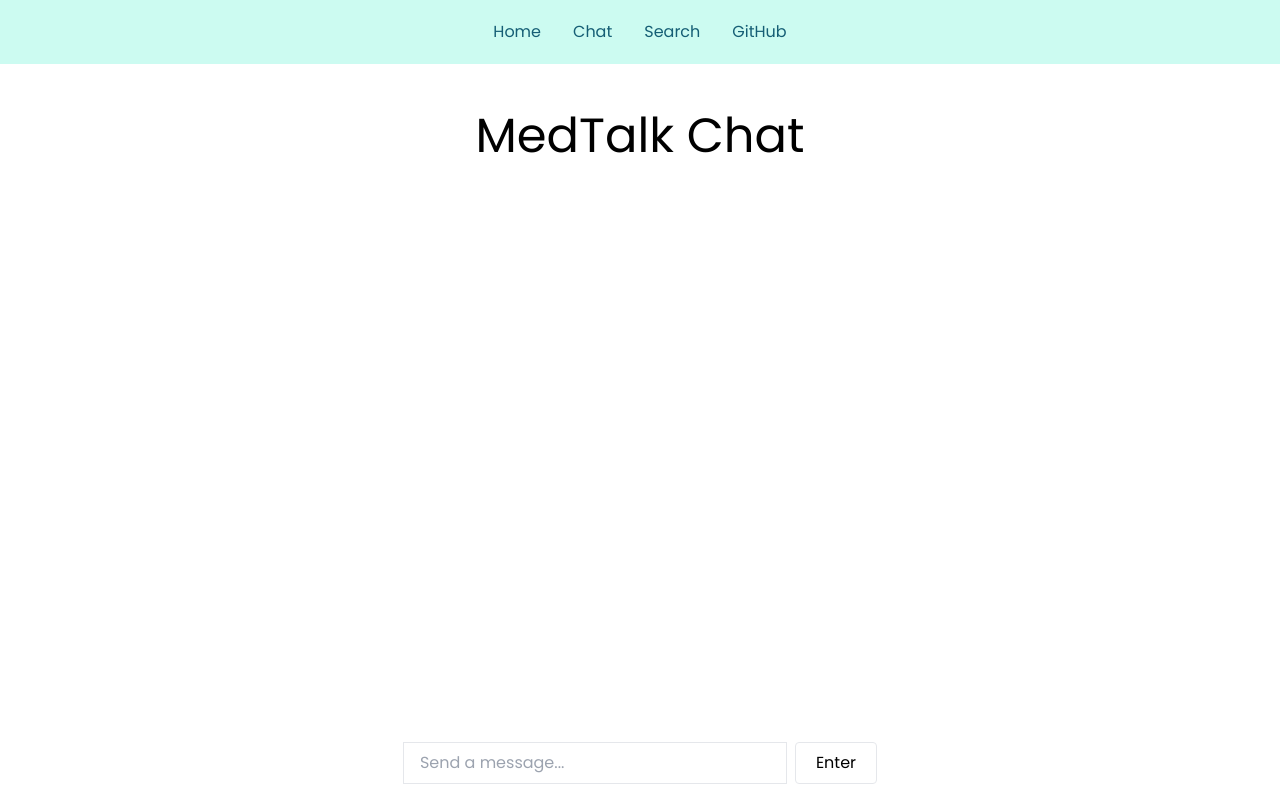
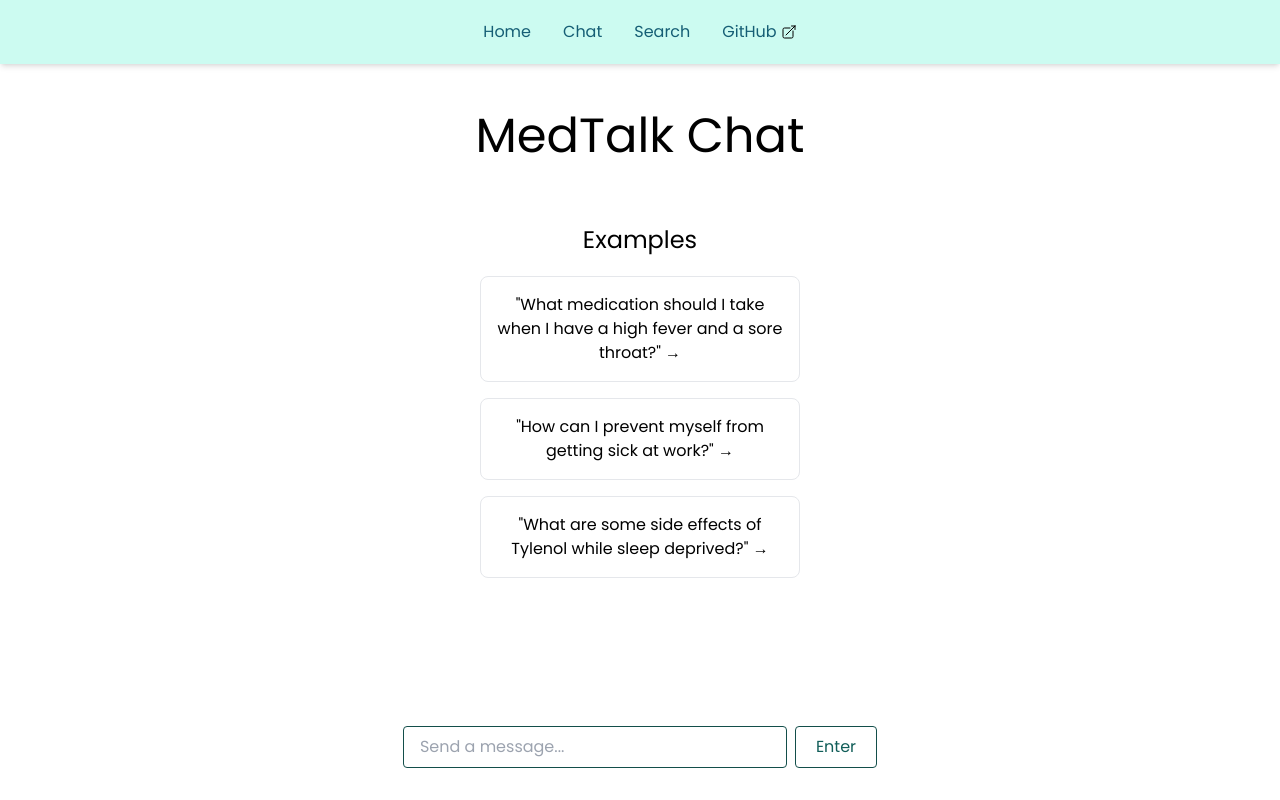
Before and after one commit to solunian/lahacks-product, a SvelteKit app: page /chat in a window 1280 px wide. Built offline with nearby package versions, Linux system fonts and the light colour scheme.

Commit message:
havent pushed in a while... heres some ui improvments

```diff
--- /dev/null
+++ b/src/lib/components/Example.svelte
@@ -0,0 +1,8 @@
+<script>
+    export let prompt;
+</script>
+
+
+<button class="border w-80 p-4 rounded-lg">
+    {`"${prompt}" →`}
+</button>
--- /dev/null
+++ b/src/lib/components/Examples.svelte
@@ -0,0 +1,19 @@
+<script>
+    import Example from "./Example.svelte";
+
+    const examples = [
+        "What medication should I take when I have a high fever and a sore throat?",
+        "How can I prevent myself from getting sick at work?",
+        "What are some side effects of Tylenol while sleep deprived?"
+    ]
+</script>
+
+<div class="flex flex-row justify-center mt-16">
+    <div class="flex flex-col justify-center gap-4">
+        <h1 class="text-2xl mb-1 text-center">Examples</h1>
+
+        {#each examples as example}
+            <Example prompt={example}/>
+        {/each}
+    </div>
+</div>
--- a/src/lib/components/Message.svelte
+++ b/src/lib/components/Message.svelte
@@ -1,21 +1,28 @@
 <script>
     export let text;
     export let count;
+    export let oldSearchText;
 
     const isYou = count % 2 == 0;
-    let color = (isYou) ? "bg-white" : "bg-gray-300";
+    let color = (isYou) ? "bg-teal-50" : "bg-gray-200";
 </script>
 
 <div id="stream" class={`${color} h-auto flex-grow p-5 rounded break-words border-y`}>
     {#if isYou}
-        <div class="text-right">
-            <h6 class="text-sm italic">You</h6>
+        <div class="text-right flex flex-col gap-2">
+            <h6 class="italic text-gray-500">You</h6>
             {text}
         </div>
     {:else}
-        <div class="text-left">
-            <h6 class="text-sm italic">Bot</h6>
-            {text}
+        <div class="text-left flex flex-col gap-3">
+            <h6 class="italic text-blue-500">Bot</h6>
+            <p>
+                {text}
+            </p>
+            <a href={`https://www.google.com/search?q=${oldSearchText}`} target="_blank">
+                <button class="text-sm border border-gray-400 py-1 px-3 rounded hover:bg-blue-400 hover:text-white duration-100">
+                ask google!
+            </button></a>
         </div>
     {/if}
 
@@ -25,6 +32,6 @@
 
 <style>
     #stream {
-        width: 40rem;
+        width: 36rem;
     }
 </style>
--- a/src/lib/components/Navbar.svelte
+++ b/src/lib/components/Navbar.svelte
@@ -1,6 +1,13 @@
-<nav class="flex flex-row justify-center gap-8 bg-teal-100 text-cyan-800 py-5 sticky top-0 z-50">
+<script>
+    import NewPageSvg from "./NewPageSvg.svelte";
+</script>
+
+
+<nav class="flex flex-row justify-center gap-8 bg-teal-100 text-cyan-800 py-5 sticky top-0 z-50 shadow-md">
     <a href="/">Home</a>
     <a href="/chat">Chat</a>
     <a href="/search">Search</a>
-    <a href="https://github.com/solunian/medtalk" target="_blank">GitHub</a>
+    <a href="https://github.com/solunian/medtalk" target="_blank" class="flex flex-row">
+        GitHub <NewPageSvg/>
+    </a>
 </nav>
--- /dev/null
+++ b/src/lib/components/NewPageSvg.svelte
@@ -0,0 +1,6 @@
+<script>
+    import newPageSVG from "$lib/images/newpage.svg";
+
+</script>
+
+<img src={newPageSVG} alt="" height={16} width={16} class="ml-1"/>
--- a/src/routes/chat/+page.svelte
+++ b/src/routes/chat/+page.svelte
@@ -1,19 +1,24 @@
 <script>
     import Message from "$lib/components/Message.svelte";
     import MessageClient from "$lib/data/client.js";
+    import Examples from "../../lib/components/Examples.svelte";
 
     let userInput = "";
     let stream = [];
 
     const handleSubmit = () => {
+
         // console.log(userInput);
         const client = new MessageClient('https://conversation-api-test.yarn.network/conversation', userInput, []);
-        stream = [...stream, userInput];
+        stream = [...stream, userInput, ""];
         client.connect();
-        client.on('newtext', (text) => console.log('Received new text:', text));
+        client.on('newtext', (text) => {
+            console.log('Received new text:', text);
+            stream[stream.length - 1] += " " + text;
+        });
         client.on('finaltext', (text, links) => {
             console.log('Received final:', text, links)
-            stream = [...stream, text]; // append links[]
+            stream = [...stream.slice(0, stream.length - 1), text]; // append links[]
         });
         client.on('error', (event) => console.log('Error:', event));
         client.on('close', () => console.log('Connection closed'));
@@ -22,6 +27,7 @@
         setTimeout(() => client.close(), 10000); // close the connection after 10 seconds
 
         userInput = "";
+
     };
 
     const keyHandler = (e) => {
@@ -29,37 +35,42 @@
             e.preventDefault();
             document.getElementById("submitBtn").click();
             window.scrollTo({
-                top: document.body.clientHeight,
-                behavior: "smooth",
+                top: document.body.scrollHeight,
+                behavior: "auto",
             });
         }
     };
 </script>
 
 <div class="flex flex-col px-24 py-12">
-    <h1 class="text-5xl text-center">MedTalk Chat</h1>
-    <div class="w-full flex flex-col gap-5 mt-4 mb-12">
+    {#if stream.length === 0}
+        <h1 class="text-5xl text-center">MedTalk Chat</h1>
+    {/if}
+    <div class="w-full flex flex-col gap-5 mb-12">
+        {#if stream.length === 0}
+            <Examples/>
+        {/if}
         {#each stream as message, i}
-            <Message text={message} count={i} />
+            <Message text={message} count={i} oldSearchText={stream[i - 1]}/>
         {/each}
     </div>
 </div>
 
 <form
     on:submit|preventDefault={handleSubmit}
-    class="fixed bottom-4 flex flex-row gap-2 justify-center"
+    class="fixed bottom-8 flex flex-row gap-2 justify-center"
 >
     <textarea
         rows="1"
         placeholder="Send a message..."
-        class="w-96 resize-none px-4 py-2 border"
+        class="w-96 resize-none px-4 py-2 border border-teal-900 rounded text-teal-800"
         bind:value={userInput}
         on:keypress={keyHandler}
     />
     <button
         id="submitBtn"
         type="submit"
-        class="border rounded px-5 py-2 bg-white"
+        class="border border-teal-900 rounded px-5 py-2 bg-white text-teal-800"
     >
         Enter
     </button>
```
Also changed, not shown: src/lib/images/newpage.svg (added), src/lib/images/star.svg (added).
